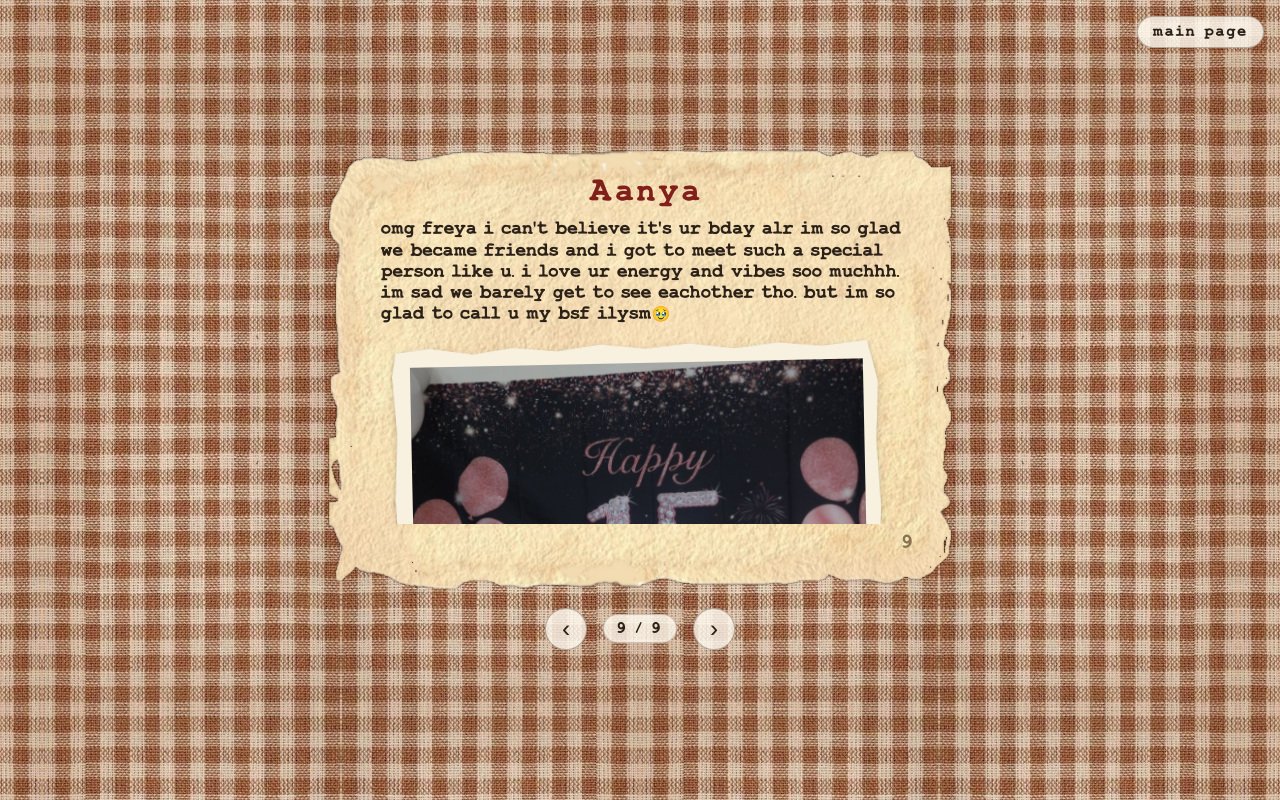
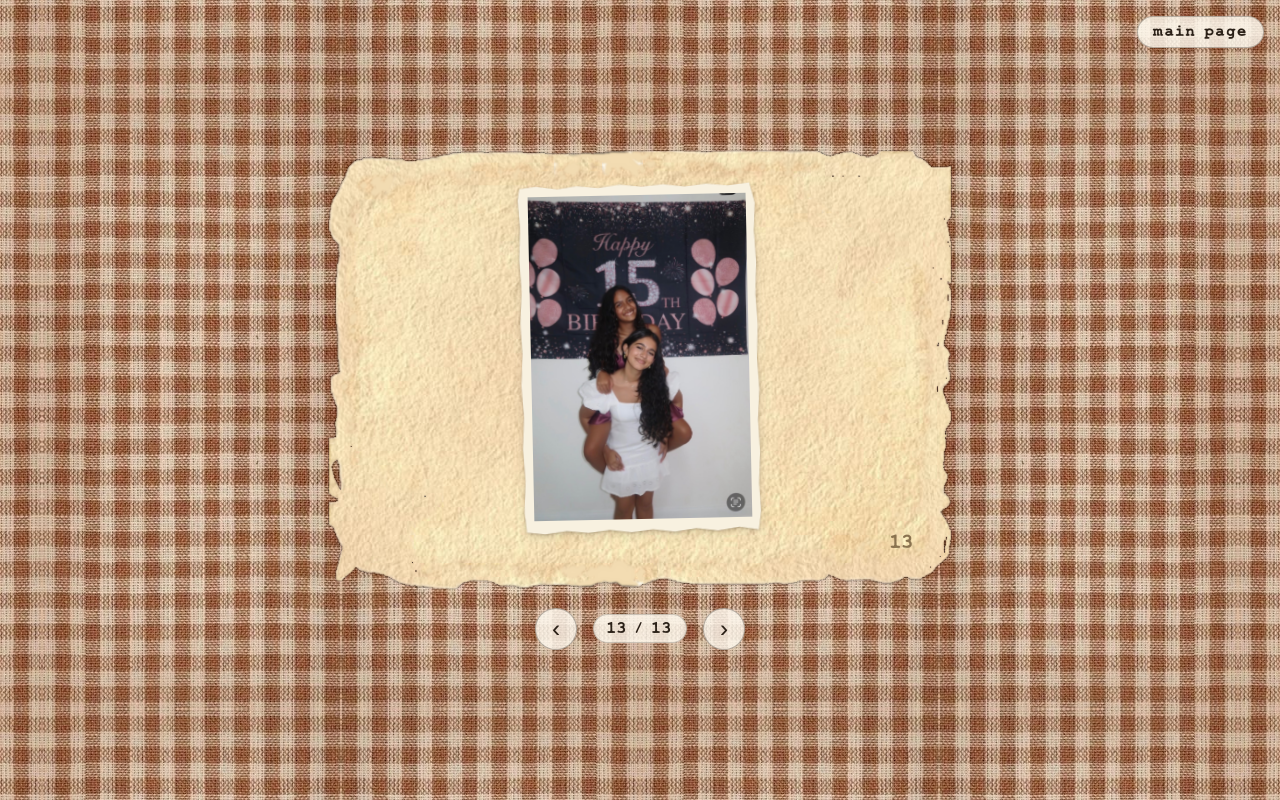
Before and after one commit to NotPaavan/Happy-Birthday-Freya, a plain HTML site: page notes.html in a window 1280 px wide. Both pictures are taken after a click on the button "Previous page". Drawn offline with Linux system fonts and the light colour scheme.

Commit message:
Add four photo pages to the notes
The scrapbook's notes ran to nine pages of writing; four picture-only pages
follow them, each printing the photo whole on the sheet.

🤖 Generated with Codebuff
Co-Authored-By: Codebuff <noreply@codebuff.com>

```diff
--- a/notes.css
+++ b/notes.css
@@ -313,6 +313,47 @@ body {
   transform: rotate(1.1deg);
 }
 
+/* A page that is only a picture: no writing to scroll, so the print is centred
+   on the sheet and sized to fit it, the whole photo showing at once. It gets
+   more of the page than a written note, there being no text to make room for. */
+.note--photo {
+  top: 5%;
+  bottom: 10%;
+  left: 5%;
+  right: 5%;
+  justify-content: center;
+}
+
+.note--photo .note-body {
+  flex: 0 1 auto;
+  display: flex;
+  align-items: center;
+  justify-content: center;
+  overflow: visible;
+  padding-right: 0;
+}
+
+.note--photo .note-photo {
+  margin: 0;
+}
+
+/* The print's width follows its height here rather than the page's width, so
+   the mat is padded by a fixed amount instead of a share of an unknown width. */
+.note--photo .note-photo .cut {
+  padding: clamp(6px, 0.9vw, 11px) clamp(6px, 0.9vw, 11px) clamp(9px, 1.3vw, 15px);
+}
+
+.note--photo .note-photo img {
+  width: auto;
+  max-width: 100%;
+  max-height: calc(var(--land) * 0.52);
+}
+
+/* Four photo pages in a row alternate their tilt, like the extra photos. */
+.note--photo:nth-of-type(even) .note-photo {
+  transform: rotate(1.1deg);
+}
+
 .pager {
   display: flex;
   align-items: center;
--- a/notes.html
+++ b/notes.html
@@ -3,8 +3,8 @@
 <head>
   <meta charset="utf-8">
   <meta name="viewport" content="width=device-width, initial-scale=1">
-  <title>Notes — 1 of 9</title>
-  <link rel="stylesheet" href="notes.css?v=13">
+  <title>Notes — 1 of 13</title>
+  <link rel="stylesheet" href="notes.css?v=15">
 </head>
 <body>
   <a class="back" href="index.html">Main page</a>
@@ -21,6 +21,10 @@
              <figure class="note-photo">
                <span class="cut"><img src="assets/photo.jpg" alt="..."></span>
              </figure>
+
+           A page that is only a picture has no title and no writing: its
+           article holds nothing but that figure. A photo wider than the page
+           runs past the foot and scrolls inside the paper, like a long note.
       -->
       <article class="note" data-page="1">
         <h1 class="note-title">Paavan</h1>
@@ -123,18 +127,50 @@
         </div>
       </article>
 
+      <article class="note note--photo" data-page="10">
+        <div class="note-body">
+          <figure class="note-photo">
+            <span class="cut"><img src="assets/people/photo10.jpg" alt="Freya and a friend in party dresses in front of a Happy 15th birthday backdrop"></span>
+          </figure>
+        </div>
+      </article>
+
+      <article class="note note--photo" data-page="11">
+        <div class="note-body">
+          <figure class="note-photo">
+            <span class="cut"><img src="assets/people/photo11.jpg?v=2" alt="Freya and a friend taking a selfie in a car park, one in a nike top"></span>
+          </figure>
+        </div>
+      </article>
+
+      <article class="note note--photo" data-page="12">
+        <div class="note-body">
+          <figure class="note-photo">
+            <span class="cut"><img src="assets/people/photo12.jpg" alt="Freya giving a friend a piggyback ride in a hallway"></span>
+          </figure>
+        </div>
+      </article>
+
+      <article class="note note--photo" data-page="13">
+        <div class="note-body">
+          <figure class="note-photo">
+            <span class="cut"><img src="assets/people/photo13.jpg" alt="Freya giving a friend a piggyback ride in front of a Happy 15th birthday backdrop"></span>
+          </figure>
+        </div>
+      </article>
+
       <span class="folio" aria-hidden="true">1</span>
     </div>
 
     <nav class="pager" aria-label="Page navigation">
       <button class="arrow" data-step="-1" aria-label="Previous page">&#8249;</button>
-      <span class="count" aria-live="polite">1 / 9</span>
+      <span class="count" aria-live="polite">1 / 13</span>
       <button class="arrow" data-step="1" aria-label="Next page">&#8250;</button>
     </nav>
   </main>
 
   <script>
-    var total = 9;
+    var total = 13;
     var page = 1;
     var folio = document.querySelector('.folio');
     var count = document.querySelector('.count');
```
Also changed, not shown: assets/people/photo10.jpg (added), assets/people/photo11.jpg (added), assets/people/photo12.jpg (added), assets/people/photo13.jpg (added).
